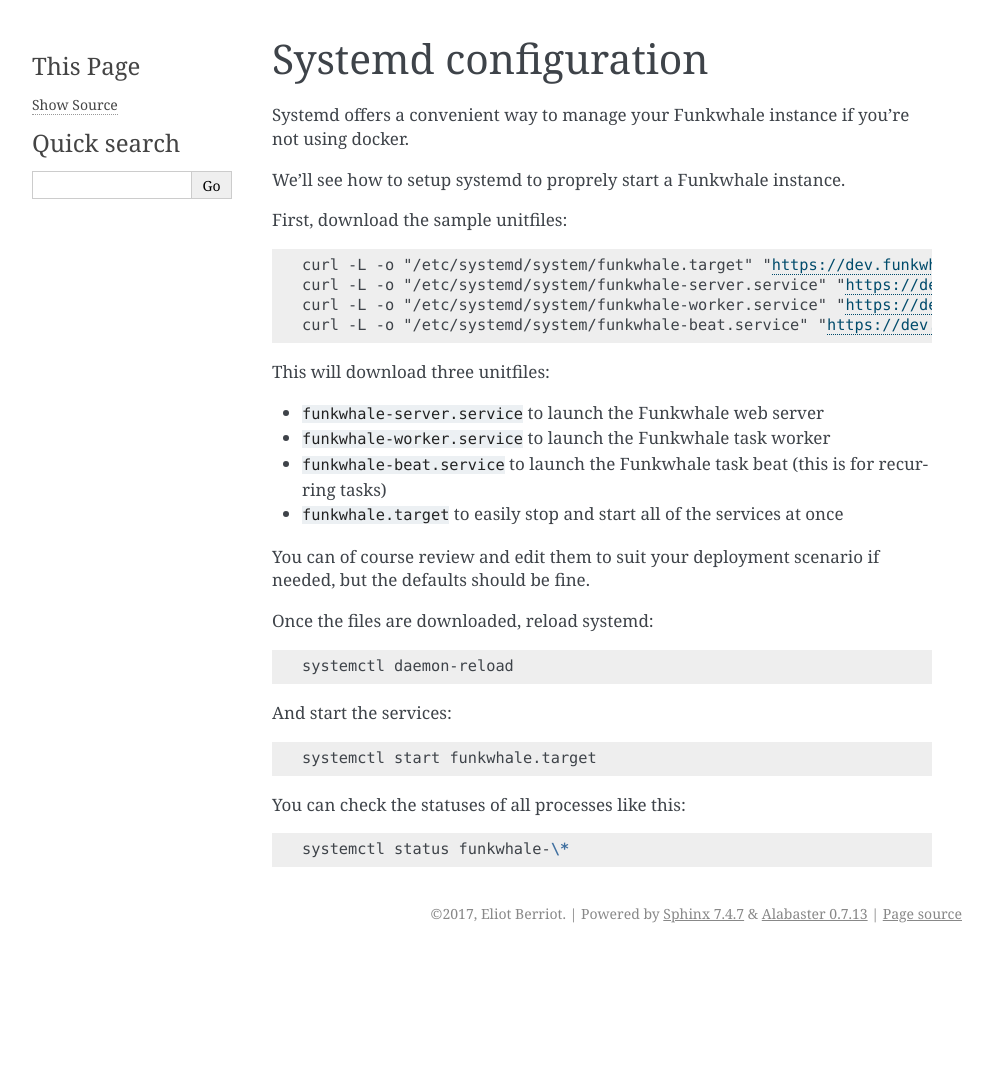
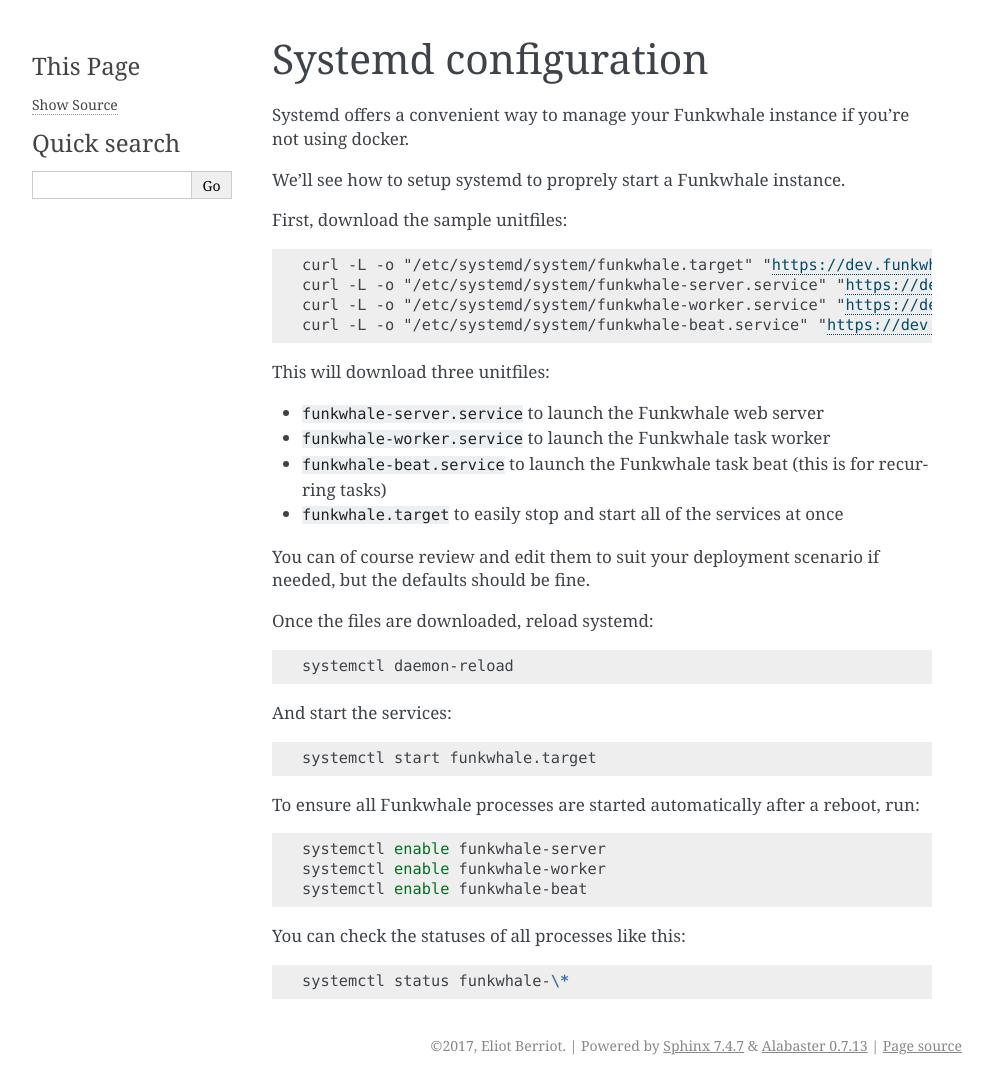
Before and after one commit to RYGhub/funkwhale, a Sphinx documentation site: the page built from docs/installation/systemd.rst, in a window 1280 px wide. Shown: the whole page, without its empty margins (148-1140 px from the left). Built offline with Sphinx 7.4.7, drawn with Linux system fonts in a browser that asks for light colours; pages that are not in the unit, such as notebooks, are missing from menus; before the commit the page ends 953 px from its top, so only the background shows below that.

Commit message:
Document how to start Funkwhale processes automatically during boot when using systemd

```diff
--- a/docs/installation/systemd.rst
+++ b/docs/installation/systemd.rst
@@ -37,6 +37,14 @@
 
     systemctl start funkwhale.target
 
+To ensure all Funkwhale processes are started automatically after a reboot, run:
+
+.. code-block:: shell
+
+    systemctl enable funkwhale-server
+    systemctl enable funkwhale-worker
+    systemctl enable funkwhale-beat
+
 You can check the statuses of all processes like this:
 
 .. code-block:: shell
```
